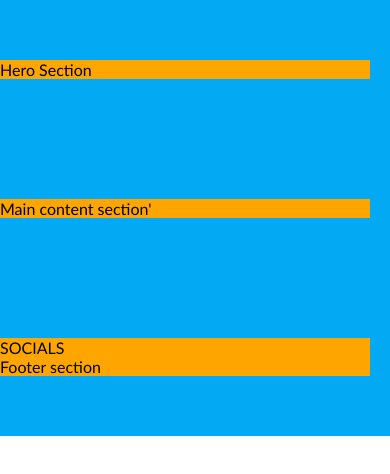
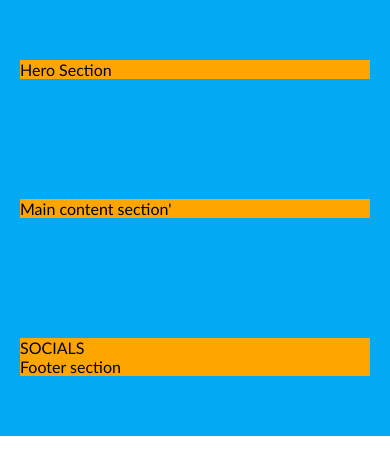
Before and after one commit to ZygimantasL/44-coming-soon, a website: page index.html in a window 390 px wide. Drawn offline with Linux system fonts and the light colour scheme.

Commit message:
responsive design

```diff
--- a/css/base/layout.css
+++ b/css/base/layout.css
@@ -6,24 +6,25 @@
     padding: 60px 0;
 }
 .container > .row {
-    width: 800px;
+    width: 1000px;
     background-color: pink;
-    margin: 0 calc(50%-400px);
+    margin: 0 calc(50%-500px);
 }
 .container > .row-short {
     width: 600px;
+    margin: 0 calc(50%-300px);
     background-color: yellow;
 }
 @media (max-width:440px) {
     .container {
         padding-right: 20px;
-        padding-left: 20p
+        padding-left: 20px;
     }
 
     .container > .row,
     .container > .row-short{
-        width: 800px;
+        width: 100%;
         background-color: orange;
-        margin: 0 calc(50%-400px);
+        margin: 0;
     }
 }
--- a/index.html
+++ b/index.html
@@ -11,7 +11,7 @@
 <body>
     <main>
         <section class="container bg-main">
-            <div class="row">
+            <div class="row-short">
             Hero Section
             </div>
         </section>
@@ -22,7 +22,7 @@
         </section>
     </main>
     <footer class="container bg-main">
-        <div class="row">
+        <div class="row-short">
             SOCIALS
         </div>
         <div class="row-short">
```
